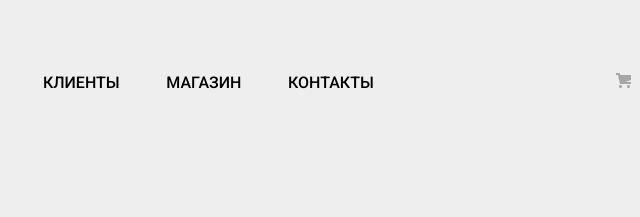
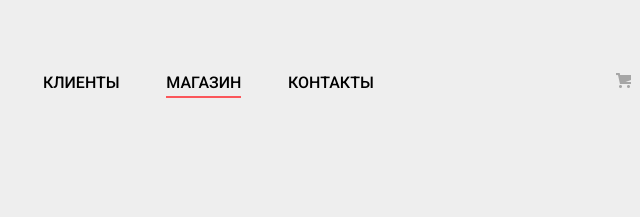
Before and after one commit to spartfin/914001-nerds-24, a plain HTML site: page catalog.html in a window 1280 px wide. Shown: the top 217 px of the page, 508-1148 px from the left. Drawn offline with Linux system fonts and the light colour scheme.

Commit message:
Красную линию сделал на активной

```diff
--- a/css/style.css
+++ b/css/style.css
@@ -90,6 +90,21 @@ img {
 	background-image: url("../img/basket.png");
 	background-repeat: no-repeat;
 	background-position: 0 0;
+}
+
+.site-navigation-current {
+  position: relative;
+}
+
+.site-navigation-current::after {
+	content: "";
+	position: absolute;
+  right: 0;
+  bottom: 0;
+	left: 0;
+	width: auto;
+	height: 2px;
+	background-color: #fb565a;
 }
 
 .content-main {
```
